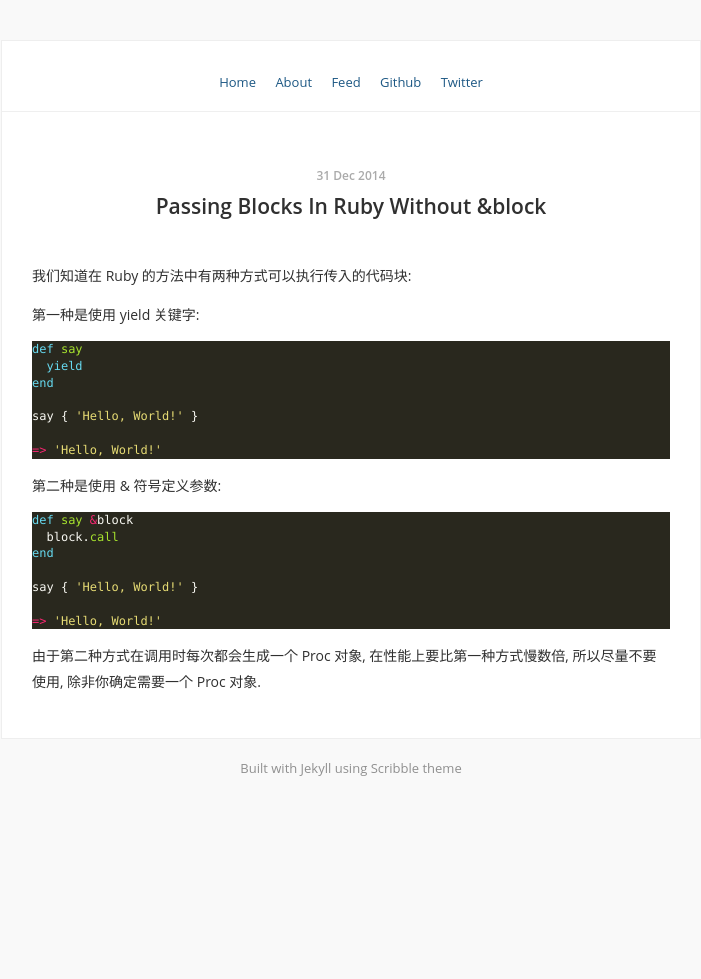
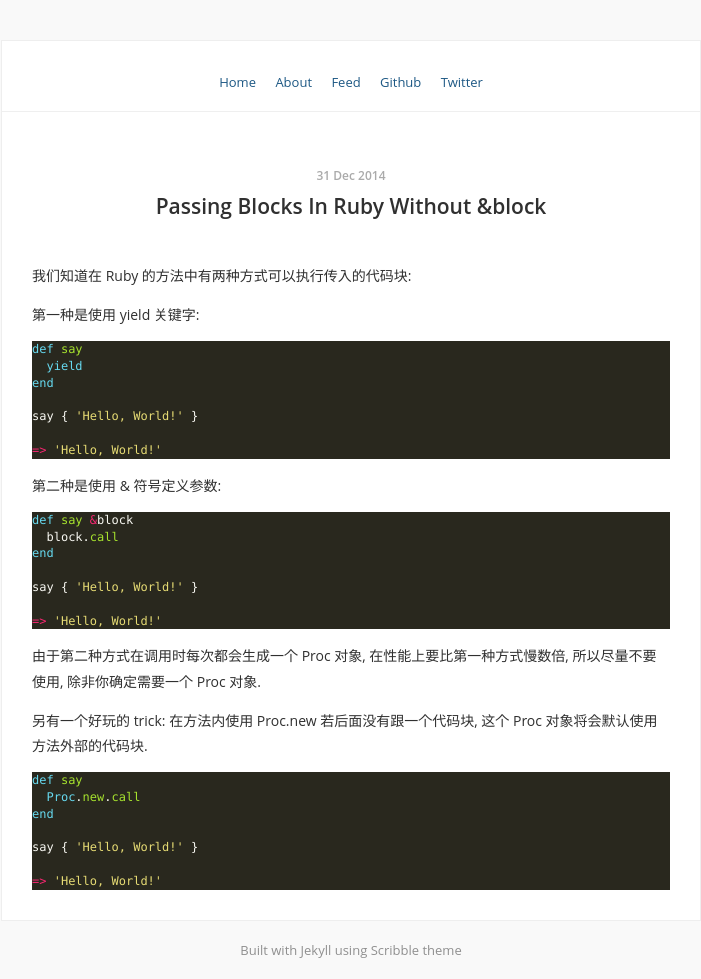
Before and after one commit to Leslie89xlxiao/zhouguangming.github.io, a Jekyll site: the page built from _posts/2014-12-31-passing-blocks-in-ruby-without-&block.md, in a window 1280 px wide. Shown: the whole page, without its empty margins (289-990 px from the left). Built offline with Jekyll 4.4.1, drawn with Linux system fonts in a browser that asks for light colours; Markdown is read by kramdown in place of the engine named in the settings; before the commit the page ends 940 px from its top, so only the background shows below that.

Commit message:
update post

````diff
--- a/_posts/2014-12-31-passing-blocks-in-ruby-without-&block.md
+++ b/_posts/2014-12-31-passing-blocks-in-ruby-without-&block.md
@@ -29,3 +29,15 @@ say { 'Hello, World!' }
 ```
 
 由于第二种方式在调用时每次都会生成一个 Proc 对象, 在性能上要比第一种方式慢数倍, 所以尽量不要使用, 除非你确定需要一个 Proc 对象.
+
+另有一个好玩的 trick: 在方法内使用 Proc.new 若后面没有跟一个代码块, 这个 Proc 对象将会默认使用方法外部的代码块.
+
+```ruby
+def say
+  Proc.new.call
+end
+
+say { 'Hello, World!' }
+
+=> 'Hello, World!'
+```
````
